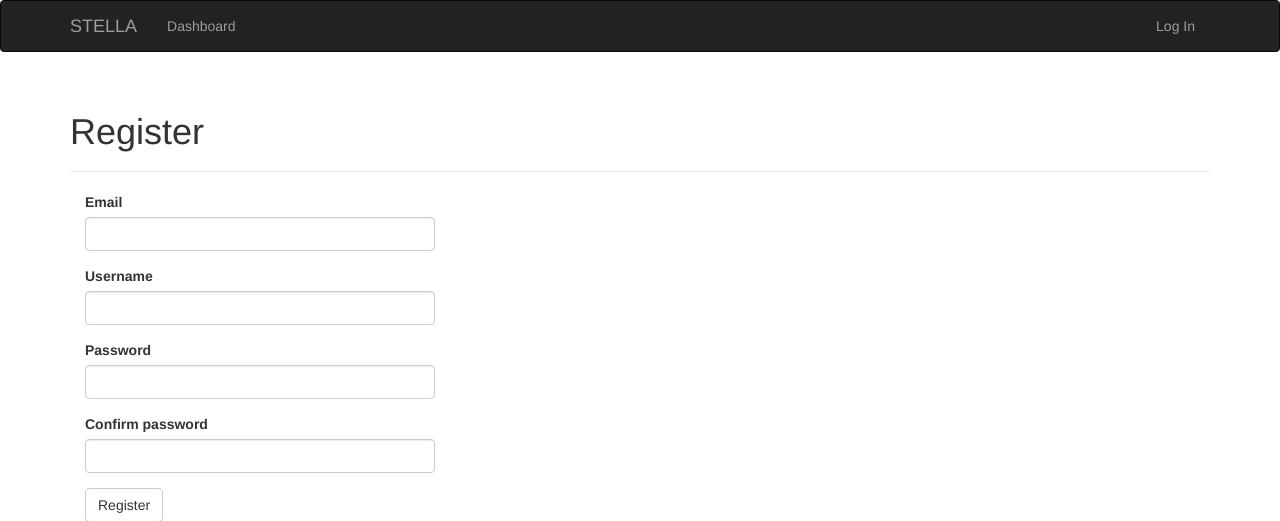
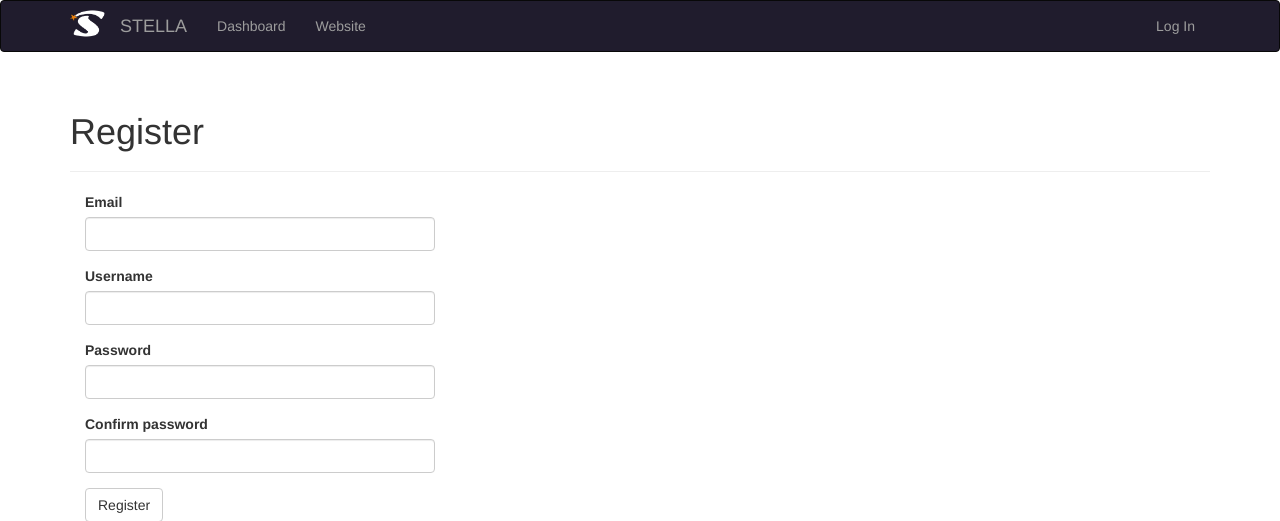
Before and after one commit to stella-project/stella-server, a Flask app: page /auth/register in a window 1280 px wide. Shown: the top 521 px of the page. Run offline with Flask 2, Linux system fonts and the light colour scheme; some libraries are stand-ins or nearby versions.

Commit message:
add logo; change color

```diff
--- a/web/app/dashboard.py
+++ b/web/app/dashboard.py
@@ -194,7 +194,7 @@ class Dashboard:
             data=[
                 dict(type='table',
                      header=dict(values=['Metric', 'Value'],
-                                 align='left', fill={"color": "#119DFF"},
+                                 align='left', fill={"color": "#201C2D"},
                                  line={"width": "1", "color": 'black'},
                                  font={"family": "Arial",
                                        "size": "12",
--- a/web/app/templates/base.html
+++ b/web/app/templates/base.html
@@ -5,12 +5,24 @@
 {% block head %}
 {{ super() }}
 <link rel="icon" href="{{ url_for('static', filename='favicon.ico') }}" type="image/x-icon">
+    <style type="text/css">
+    .navbar-header img {
+        height: 65px;
+        margin-bottom: -10px;
+        margin-top: -10px;
+    }
+    .navbar {
+        color: white;
+        background-color: #201C2D;
+    }
+</style>
 {% endblock %}
 
 {% block navbar %}
 <div class="navbar navbar-inverse" role="navigation">
     <div class="container">
         <div class="navbar-header">
+            <img class="navbar-brand" src={{ url_for('static', filename = "img/stella-logo.png") }}  alt="logo" max-height="90px">
             <button type="button" class="navbar-toggle" data-toggle="collapse" data-target=".navbar-collapse">
                 <span class="sr-only">Toggle navigation</span>
                 <span class="icon-bar"></span>
@@ -25,6 +37,7 @@
             <ul class="nav navbar-nav">
 {#                  <li><a href="{{ url_for('main.index') }}">Home</a></li>#}
                 <li><a href="{{ url_for('main.dashboard') }}">Dashboard</a></li>
+                <li><a href="https://stella-project.org/">Website</a></li>
             </ul>
             <ul class="nav navbar-nav navbar-right">
                 {% if current_user.is_authenticated %}
```
Also changed, not shown: web/app/static/img/stella-logo.png (added).
